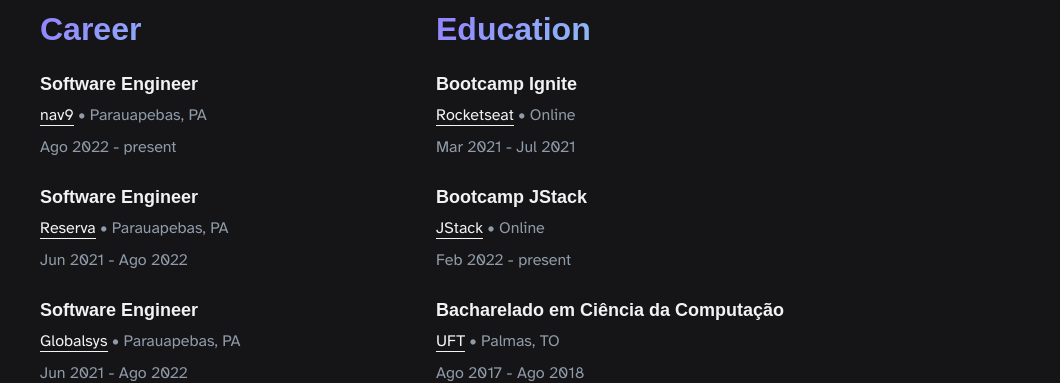
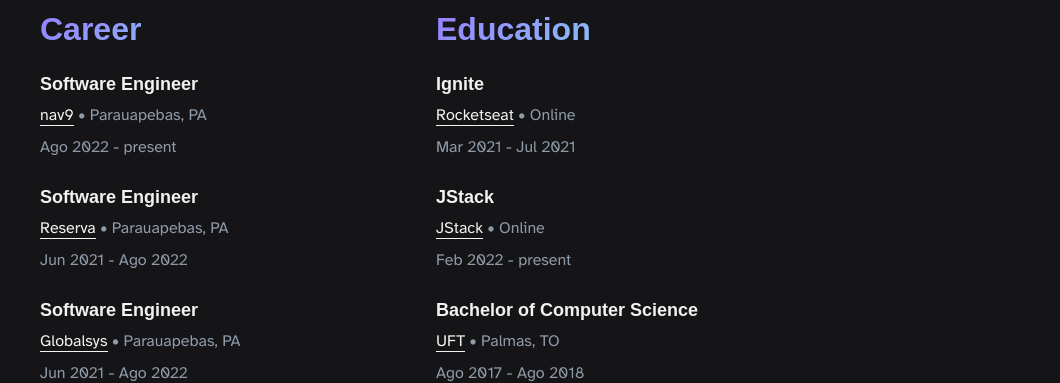
Before and after one commit to LeonneBrito/leonnebrito.com, a Next.js app: page /about in a window 1280 px wide. Shown: the part 514-897 px from the top of the page, without its empty margins (220-1280 px from the left). Built offline with nearby package versions, Linux system fonts and the light colour scheme; no server answers; a web font is replaced by a local one.

Commit message:
fix: [:bug:] fixed translation error

```diff
--- a/components/Navbar.tsx
+++ b/components/Navbar.tsx
@@ -4,7 +4,7 @@
 import NavLink from './Navlink';
 
 const Navbar = () => {
-  const { location, translations } = useTranslation();
+  const { translations } = useTranslation();
   return (
     <Nav>
       <ul>
--- a/pages/about.tsx
+++ b/pages/about.tsx
@@ -6,7 +6,7 @@
 import { Heading } from '../ui';
 
 const About = () => {
-  const { translations } = useTranslation();
+  const { location, translations } = useTranslation();
   return (
     <Content>
       <Heading size={'1'} color={'purpleToCyan'}>
@@ -96,18 +96,19 @@
           </Heading>
           <Carrer
             company="Rocketseat"
-            role="Bootcamp Ignite"
+            role="Ignite"
             location="Online"
             date="Mar 2021 - Jul 2021"
             link="https://rocketseat.com.br/"
           />
           <Carrer
             company="JStack"
-            role="Bootcamp JStack"
+            role="JStack"
             location="Online"
             date={`Feb 2022 - ${translations.about.carrer_present}`}
             link="https://jstack.com.br/"
           />
+          {location === 'pt' ? (
             <Carrer
               company="UFT"
               role="Bacharelado em Ciência da Computação"
@@ -115,6 +116,15 @@
               date="Ago 2017 - Ago 2018"
               link="https://www.uft.edu.br/"
             />
+          ) : (
+            <Carrer
+              company="UFT"
+              role="Bachelor of Computer Science"
+              location="Palmas, TO"
+              date="Ago 2017 - Ago 2018"
+              link="https://www.uft.edu.br/"
+            />
+          )}
         </div>
       </Infos>
     </Content>
```
Lines whose indentation alone changed are shown as unchanged.
